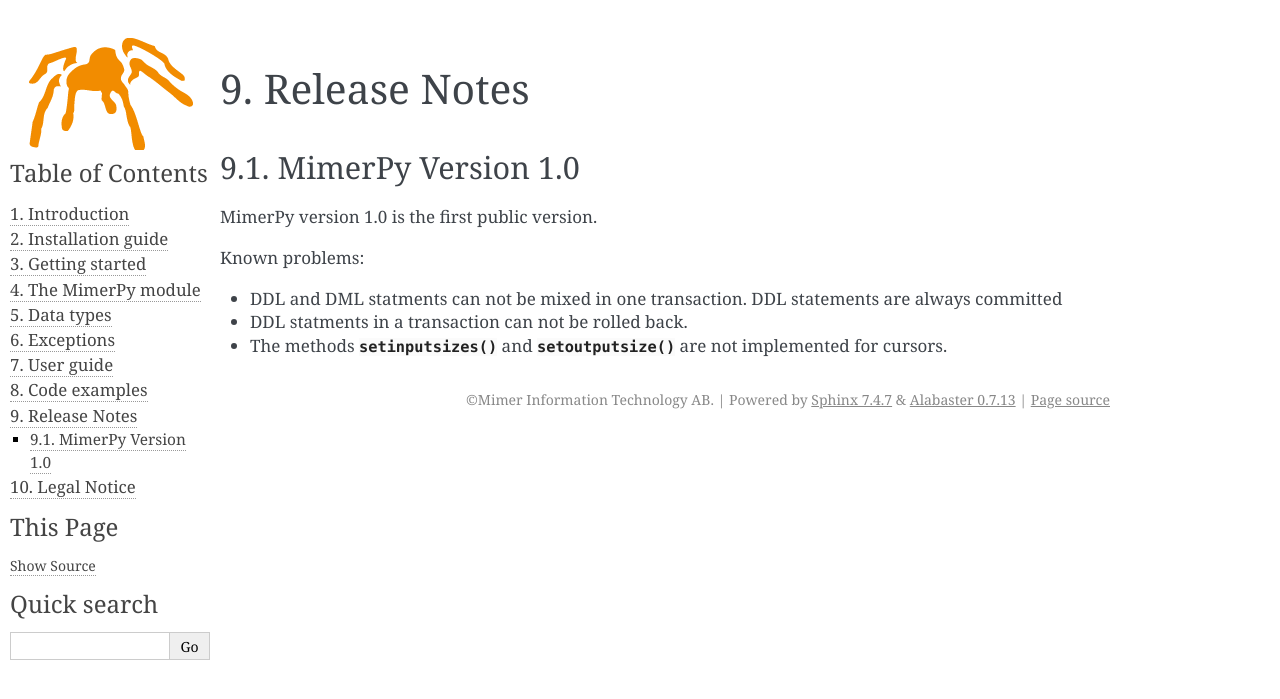
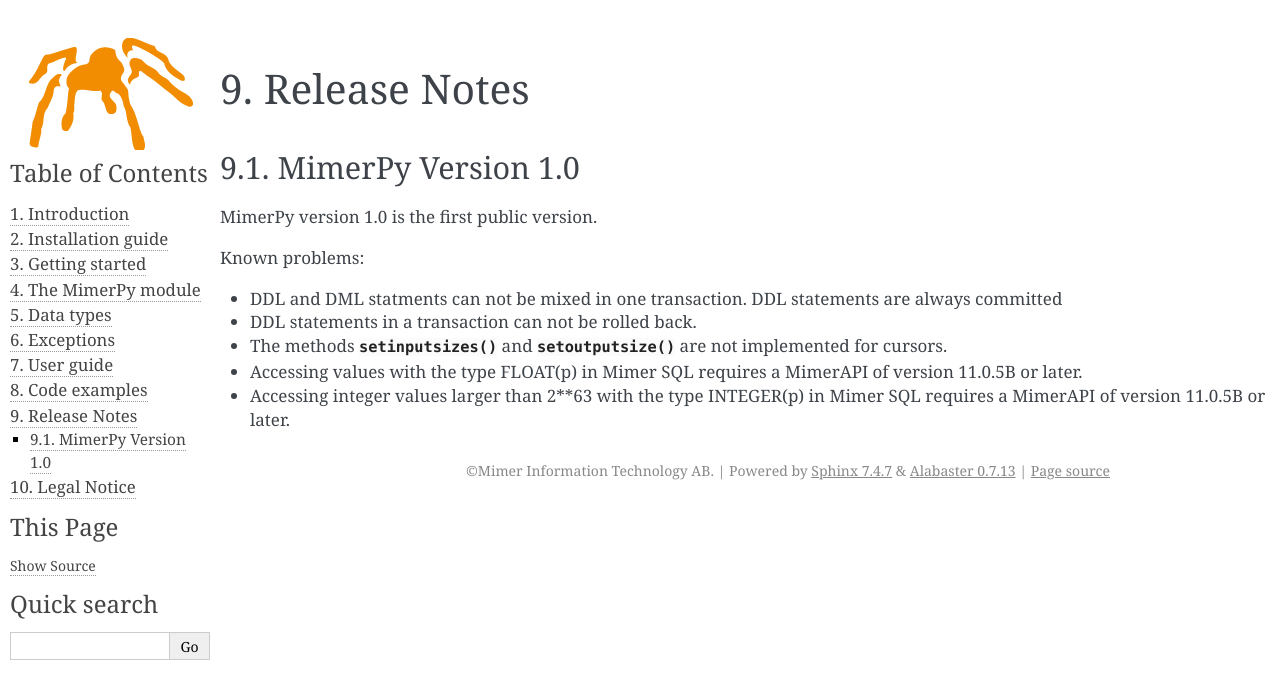
Before and after one commit to mimersql/MimerPy, a Sphinx documentation site: the page built from doc/releasenotes.rst, in a window 1280 px wide. Shown: the top 699 px of the page. Built offline with Sphinx 7.4.7, drawn with Linux system fonts in a browser that asks for light colours.

Commit message:
Added info on FLOAT(p) and INTEGER(p) in release notes.

```diff
--- a/doc/releasenotes.rst
+++ b/doc/releasenotes.rst
@@ -13,7 +13,13 @@
 * DDL and DML statments can not be mixed in one transaction.
   DDL statements are always committed
 
-* DDL statments in a transaction can not be rolled back.
+* DDL statements in a transaction can not be rolled back.
 
 * The methods :meth:`setinputsizes` and :meth:`setoutputsize` are not
   implemented for cursors.
+
+* Accessing values with the type FLOAT(p) in Mimer SQL requires a
+  MimerAPI of version 11.0.5B or later.
+
+* Accessing integer values larger than 2**63 with the type INTEGER(p)
+  in Mimer SQL requires a MimerAPI of version 11.0.5B or later.
```
